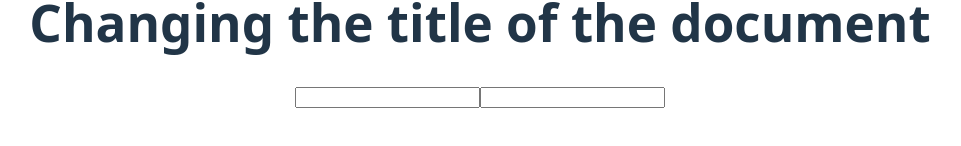
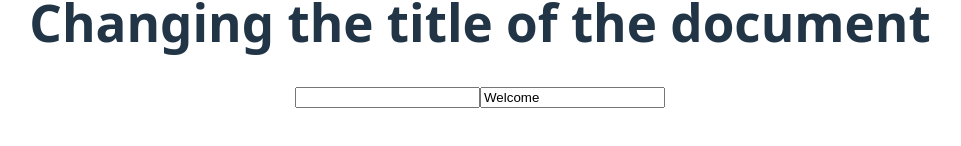
Before and after one commit to Abdulahi338/React-practice, a React (Vite) app: page / in a window 1280 px wide. Shown: the part 366-512 px from the top of the page, without its empty margins (160-1121 px from the left). Built offline with nearby package versions, Linux system fonts and the light colour scheme.

Commit message:
add defualf value to the sate of greating

```diff
--- a/src/Exercise6.jsx
+++ b/src/Exercise6.jsx
@@ -3,10 +3,15 @@ import { useState, useEffect } from "react";
 
 function Exercise6() {
   const [name, setName] = useState([]);
-  const [greating, setGreating] = useState("");
+  const [greating, setGreating] = useState("Welcome");
+
   useEffect(() => {
-    document.title = `${greating} ${name}`;
-  }, [greating , name]);
+    if (name !== "") {
+      document.title = `${greating} ${name}`;
+    }else {
+      // setGreating("welcome");
+    }
+  }, [name]);
   return (
     <div>
       <h1>Changing the title of the document</h1>
@@ -18,6 +23,7 @@ function Exercise6() {
       <input
         type="text"
         value={greating}
+        placeholder="Hi"
         onChange={(e) => setGreating(e.target.value)}
       />
     </div>
```
